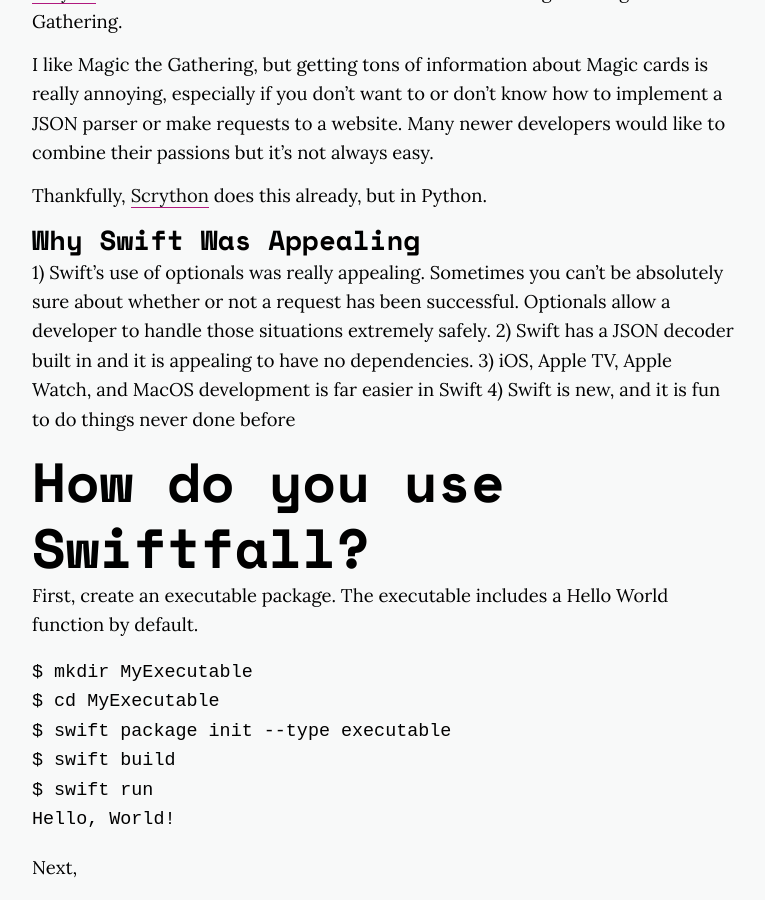
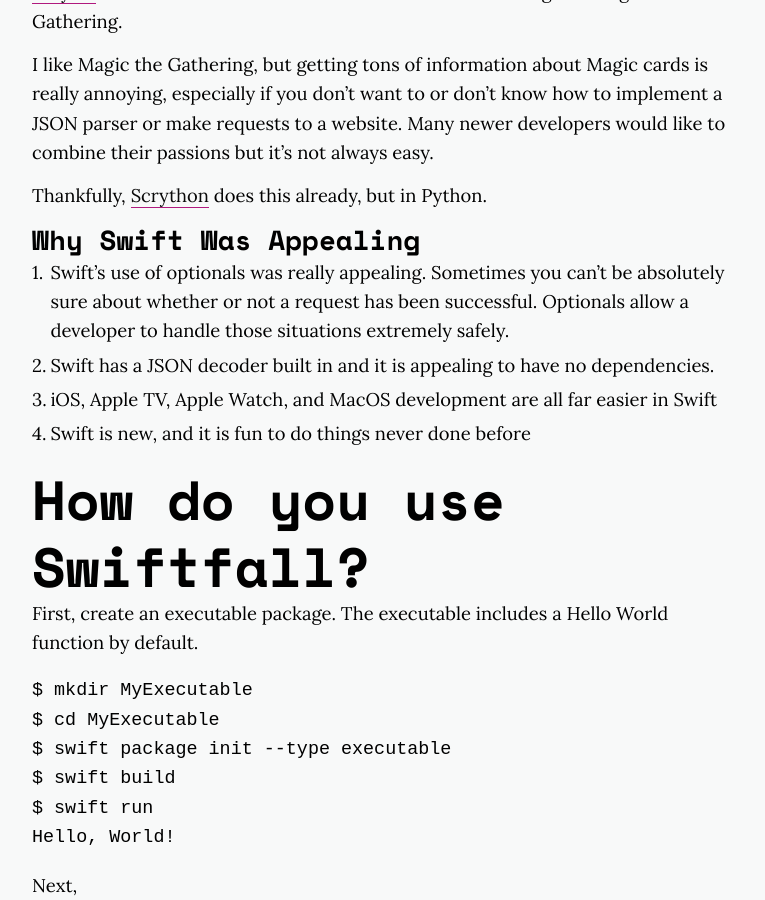
Before and after one commit to ComputerScienceHouse/blog, a Jekyll site: the page built from _posts/2018-02-28-swiftfall.md, in a window 1280 px wide and 900 px high, scrolled down 850 px. Shown: the whole window, without its empty margins (256-1021 px from the left). Built offline with Jekyll 4.4.1, drawn with Linux system fonts in a browser that asks for light colours; nearby versions of some CDN libraries; some of the changed text lies outside the part shown.

Commit message:
Minor fixes for Swiftfall post

````diff
--- a/_posts/2018-02-28-swiftfall.md
+++ b/_posts/2018-02-28-swiftfall.md
@@ -23,13 +23,14 @@
 Thankfully, [Scrython](https://github.com/nandascott/Scrython) does this already, but in Python.
 
 ### Why Swift Was Appealing
-1) Swift's use of optionals was really appealing. Sometimes you can't be absolutely sure about whether or not a request has been successful. Optionals allow a developer to handle those situations extremely safely.
-2) Swift has a JSON decoder built in and it is appealing to have no dependencies.
-3) iOS, Apple TV, Apple Watch, and MacOS development is far easier in Swift
-4) Swift is new, and it is fun to do things never done before
+1. Swift's use of optionals was really appealing. Sometimes you can't be absolutely sure about whether or not a request has been successful. Optionals allow a developer to handle those situations extremely safely.
+2. Swift has a JSON decoder built in and it is appealing to have no dependencies.
+3. iOS, Apple TV, Apple Watch, and MacOS development are all far easier in Swift
+4. Swift is new, and it is fun to do things never done before
 
 # How do you use Swiftfall?
 First, create an executable package. The executable includes a Hello World function by default.
+
 ```
 $ mkdir MyExecutable
 $ cd MyExecutable
@@ -69,7 +70,6 @@
 )
 ```
 
-
 Then, run:
 
 ```
@@ -84,19 +84,22 @@
 # Actually Using Swiftfall
 
 ## Getting a Card
-Swiftfall.getCard(fuzzy:String) -> Card? _(Fuzzy search)_
+`Swiftfall.getCard(fuzzy:String) -> Card? _(Fuzzy search)_`
 
-Swiftfall.getCard(exact:String) -> Card? _(Exact search)_
+`Swiftfall.getCard(exact:String) -> Card? _(Exact search)_`
 
-Swiftfall.getRandomCard() -> Card? _(Random Card)_
+`Swiftfall.getRandomCard() -> Card? _(Random Card)_`
 
 Ex.
+
 ```
 import Swiftfall
 let card = Swiftfall.getCard(exact:"Black Lotus")
 card?.simplePrint()
 ```
+
 Out.
+
 ```
 Name: Black Lotus
 Cost: {0}
@@ -107,6 +110,7 @@
 
 ## Other Things
 Swiftfall supports more than just cards. Other items you can retrieve include:
+
 * Sets
 * Rulings
 * Ruling Lists
````
